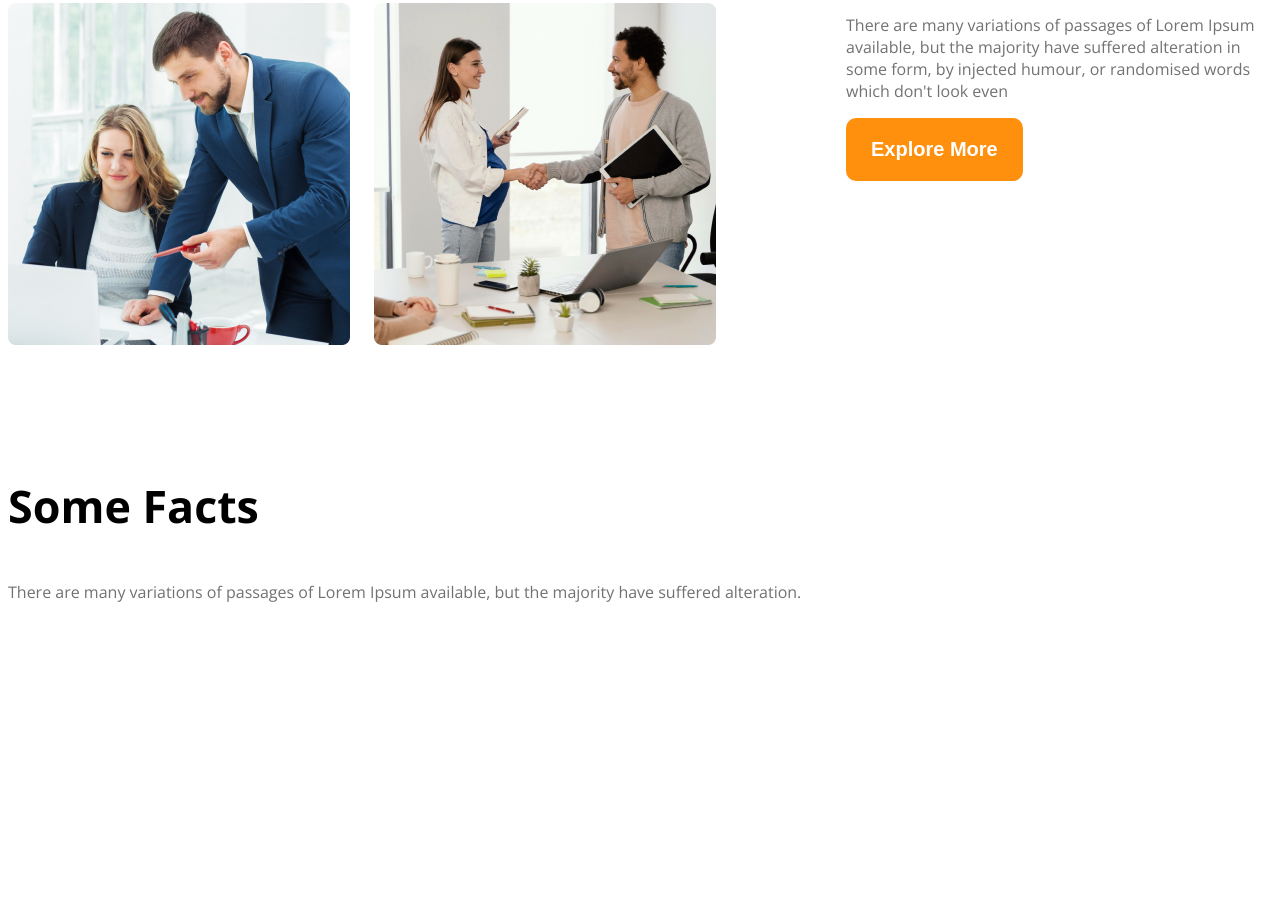
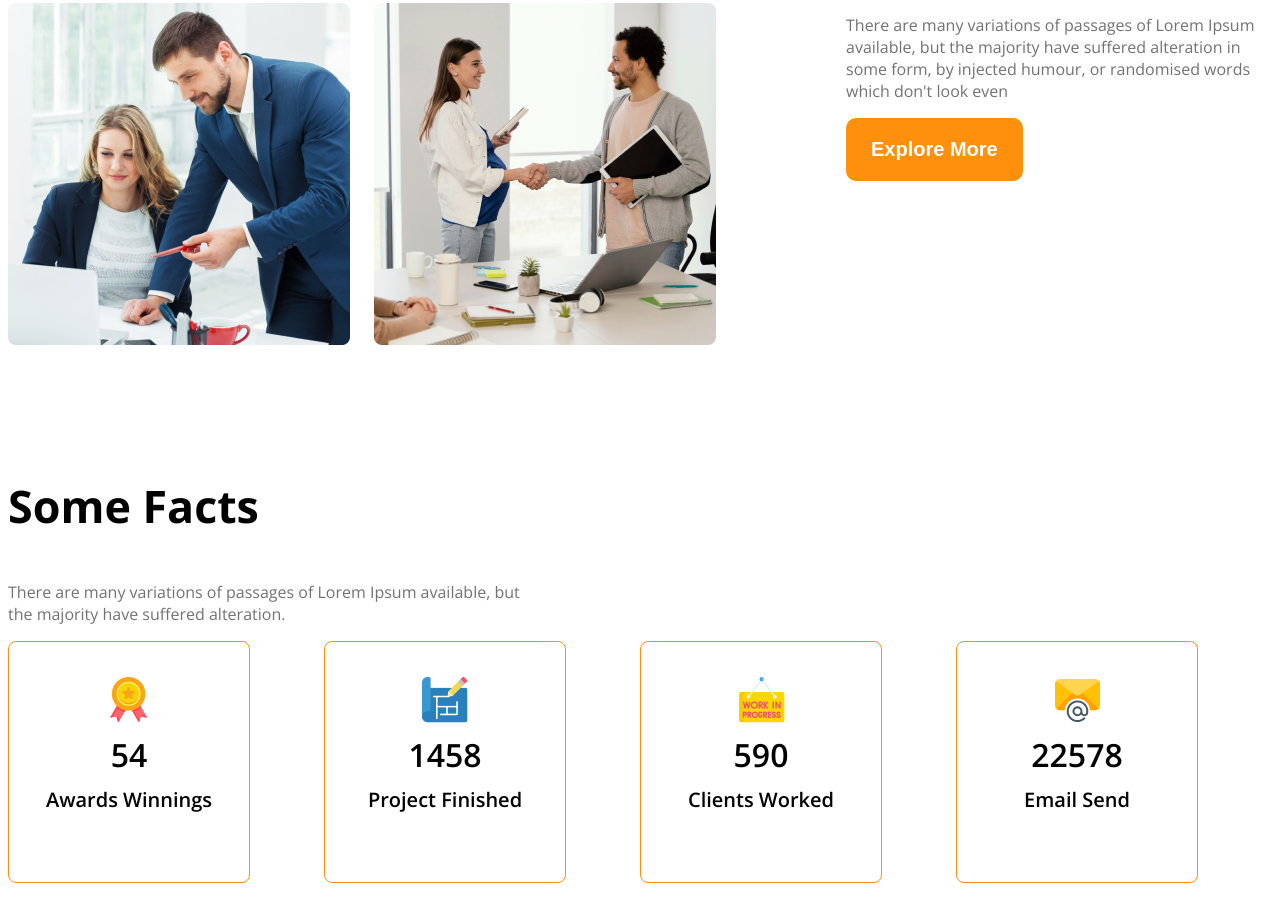
Before and after one commit to JannatulSafa/git-architect-website, a plain HTML site: page index.html in a window 1280 px wide. Shown: the part 1540-2461 px from the top of the page. Drawn offline with nearby package versions, Linux system fonts and the light colour scheme.

Commit message:
added the facts code

```diff
--- a/index.html
+++ b/index.html
@@ -44,33 +44,38 @@
           <!-- feature will enjoy -->
         <section >
             <h3 class="section-title">Some Facts</h3>
-            <p class="text-light-grey">There are many variations of passages of Lorem Ipsum available, but the majority have suffered alteration.</p>
+            <p class="text-light-grey fact-description">There are many variations of passages of Lorem Ipsum available, but the majority have suffered alteration.</p>
             <div class="facts-container">
-                <!-- .fact*4>img.fact-icon+h4.fact-number+h5.fact-name -->
-                 <div class="fact">
-                    <img src="" alt="" class="fact-icon">
-                        <h4 class="fact-number"></h4>
-                        <h5 class="fact-name"></h5>
-                    </img>
+                <!-- .fact-card*4>img.fact-icon+h4.fact-number+h5.fact-name -->
+                 <div class="fact-card display-flex">
+                    <div>
+                        <img src="images/icons/ribon.png" alt="" class="fact-icon">
+                    <h4 class="fact-number">54</h4>
+                    <h5 class="fact-name">Awards Winnings</h5>
+                    </div>
                  </div>
-                 <div class="fact">
-                    <img src="" alt="" class="fact-icon">
-                        <h4 class="fact-number"></h4>
-                        <h5 class="fact-name"></h5>
-                    </img>
+                 <div class="fact-card display-flex">
+                    <div>
+                     <img src="images/icons/projects.png" alt="" class="fact-icon">
+                    <h4 class="fact-number">1458</h4>
+                    <h5 class="fact-name">Project Finished</h5>
+                    </div>
                  </div>
-                 <div class="fact">
-                    <img src="" alt="" class="fact-icon">
-                        <h4 class="fact-number"></h4>
-                        <h5 class="fact-name"></h5>
-                    </img>
+                 <div class="fact-card display-flex">
+                    <div>
+                    <img src="images/icons/customers.png" alt="" class="fact-icon">
+                    <h4 class="fact-number">590</h4>
+                    <h5 class="fact-name">Clients Worked</h5>
+                    </div>
                  </div>
-                 <div class="fact">
-                    <img src="" alt="" class="fact-icon">
-                        <h4 class="fact-number"></h4>
-                        <h5 class="fact-name"></h5>
-                    </img>
+                 <div class="fact-card display-flex">
+                    <div>
+                        <img src="images/icons/email.png" alt="" class="fact-icon">
+                    <h4 class="fact-number">22578</h4>
+                    <h5 class="fact-name">Email Send</h5>
+                    </div>
                  </div>
+
             </div>
 
         </section>
--- a/styles/architects.css
+++ b/styles/architects.css
@@ -131,3 +131,32 @@ main > section{
     margin: 50px auto;
   }
 }
+/* some facts related styles */
+.facts-container{
+  display: grid;
+  grid-template-columns: repeat(4,1fr);
+
+}
+.fact-card{
+  border: 1px solid rgba(255, 144, 14, 1);
+  width: 240px;
+  height: 240px;
+  border-radius: 8px;
+  text-align: center;
+  align-items: center;
+  justify-content: center;
+}
+.fact-number{
+  font-size: 2rem;
+  font-weight: 600;
+  margin-top: 5px ;
+  margin-bottom: 10px;
+}
+.fact-name{
+  font-size: 1.25rem;
+  font-weight: 600;
+  margin-top: 10px;
+}
+.fact-description{
+  max-width: 540px;
+}
```
